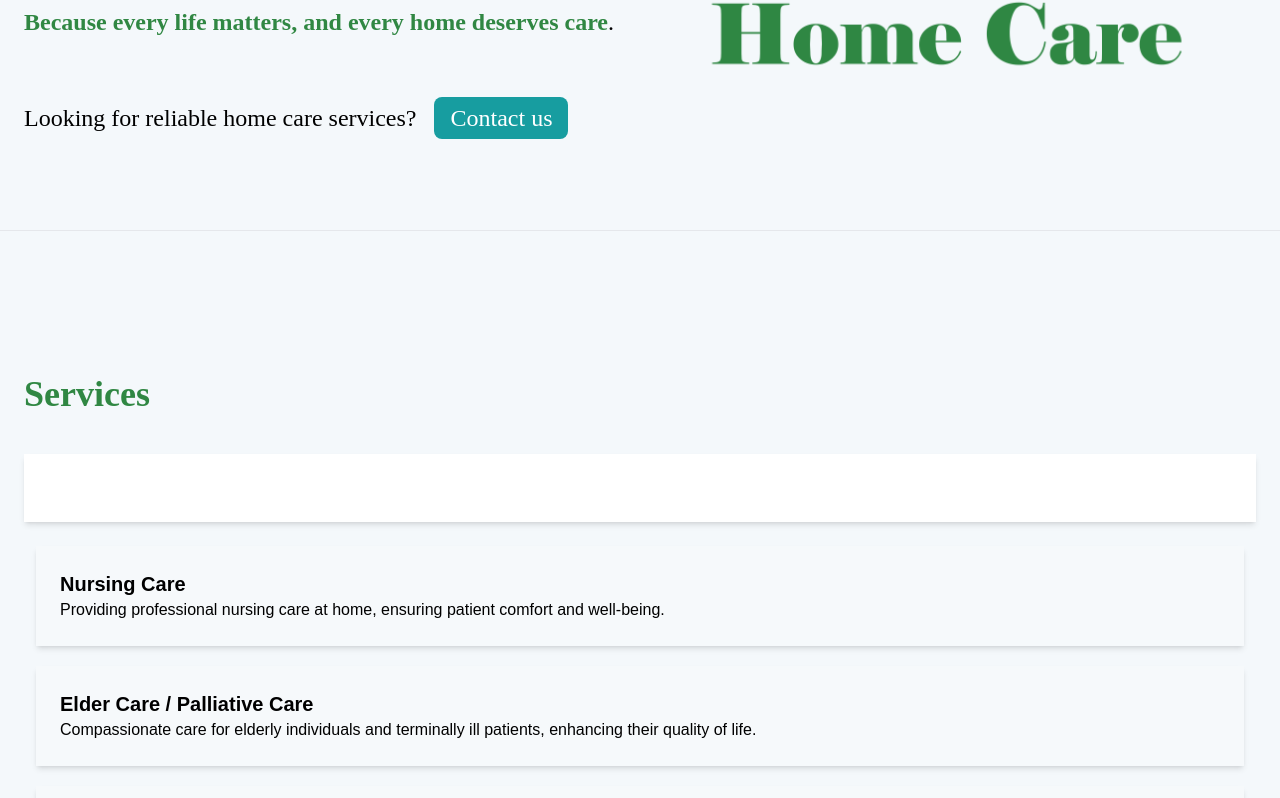
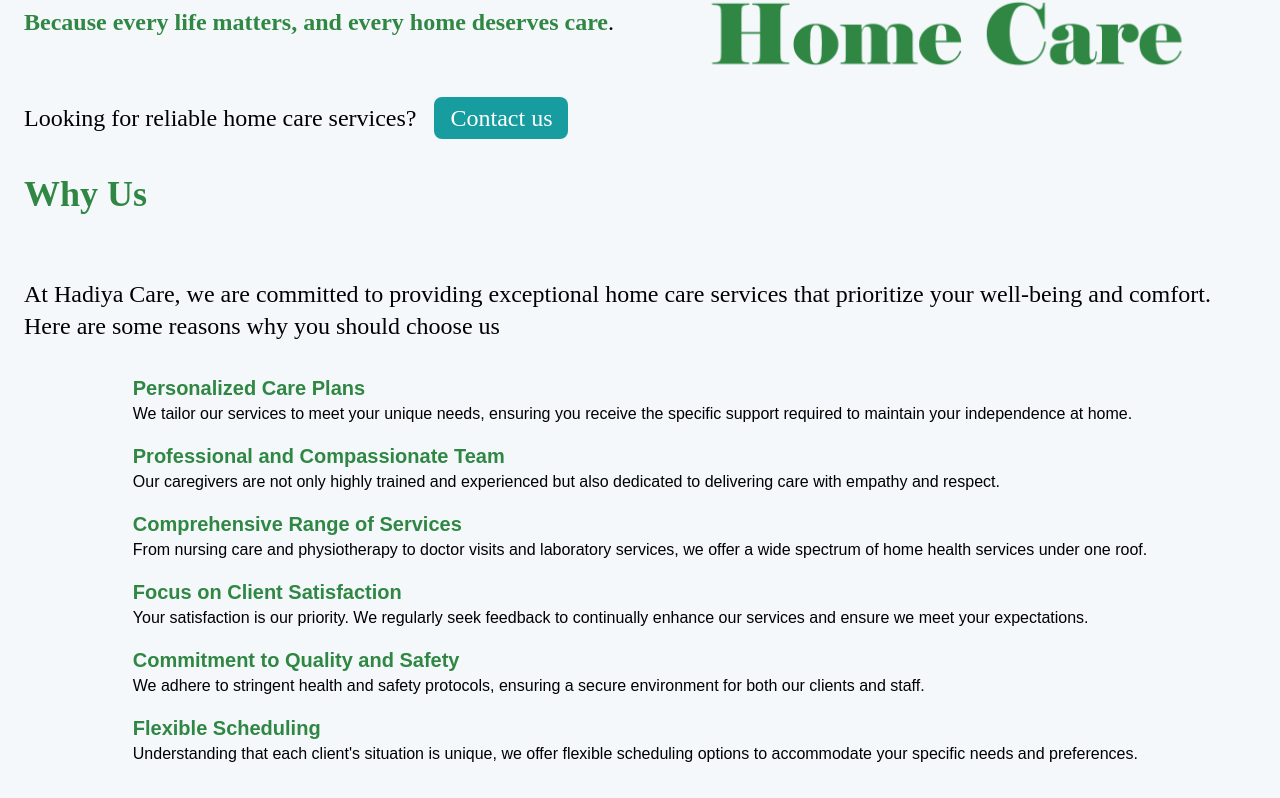
Before and after one commit to HASINMMPM/Hadiya-care, a React (Vite) app in the folder homecare frontend/: page / in a window 1280 px wide. Shown: the part 2722-3520 px from the top of the page. Built offline with nearby package versions, Linux system fonts and the light colour scheme.

Commit message:
added why us

```diff
--- a/homecare frontend/src/components/About.jsx
+++ b/homecare frontend/src/components/About.jsx
@@ -3,6 +3,38 @@
 import { motion } from "motion/react";
 
 const About = () => {
+  const data = [
+    {
+      title: "Personalized Care Plans",
+      description:
+        "We tailor our services to meet your unique needs, ensuring you receive the specific support required to maintain your independence at home.",
+    },
+    {
+      title: "Professional and Compassionate Team",
+      description:
+        "Our caregivers are not only highly trained and experienced but also dedicated to delivering care with empathy and respect.",
+    },
+    {
+      title: "Comprehensive Range of Services",
+      description:
+        "From nursing care and physiotherapy to doctor visits and laboratory services, we offer a wide spectrum of home health services under one roof.",
+    },
+    {
+      title: "Focus on Client Satisfaction",
+      description:
+        "Your satisfaction is our priority. We regularly seek feedback to continually enhance our services and ensure we meet your expectations.",
+    },
+    {
+      title: "Commitment to Quality and Safety",
+      description:
+        "We adhere to stringent health and safety protocols, ensuring a secure environment for both our clients and staff.",
+    },
+    {
+      title: "Flexible Scheduling",
+      description:
+        "Understanding that each client's situation is unique, we offer flexible scheduling options to accommodate your specific needs and preferences.",
+    },
+  ];
   return (
     <section id="about" className="section">
       <div className="grid grid-cols-1 lg:grid-cols-2 gap-10 lg:gap-0 items-center justify-center">
@@ -16,10 +48,22 @@
             className="paragraph"
           >
             <p className="">
-            For over <b>three years</b>, we have been dedicated to providing <b>professional and compassionate home care services</b> to those in need. Our team consists of highly <b>qualified nurses</b>, including <b>ANM, JNM, BSc nurses</b>, and experienced <b>home nurses</b>, along with reliable <b>daily wage staff</b> to ensure round-the-clock support.
+              For over <b>three years</b>, we have been dedicated to providing{" "}
+              <b>professional and compassionate home care services</b> to those
+              in need. Our team consists of highly <b>qualified nurses</b>,
+              including <b>ANM, JNM, BSc nurses</b>, and experienced{" "}
+              <b>home nurses</b>, along with reliable <b>daily wage staff</b> to
+              ensure round-the-clock support.
             </p>
             <p className="">
-            We believe in <b>personalized care</b> that brings comfort, dignity, and independence to our clients, whether they need <b>medical assistance, elderly care, post-hospitalization support, or daily living aid</b>. Our services are designed to cater to <b>individual needs</b>, ensuring the highest level of care and attention.
+              We believe in <b>personalized care</b> that brings comfort,
+              dignity, and independence to our clients, whether they need{" "}
+              <b>
+                medical assistance, elderly care, post-hospitalization support,
+                or daily living aid
+              </b>
+              . Our services are designed to cater to <b>individual needs</b>,
+              ensuring the highest level of care and attention.
             </p>
             <p className="">
               <b>Because every life matters, and every home deserves care</b>.
@@ -43,6 +87,44 @@
         </div>
         {/* ?END */}
       </div>
+
+
+
+        <div className="w-full flex flex-col gap-6">
+          <h3 className="section-title">Why Us</h3>
+          <motion.div
+            initial={{ opacity: 0 }}
+            whileInView={{ opacity: 1 }}
+            transition={{ duration: 0.5, delay: 0.3 }}
+            className="paragraph"
+          >
+            <p className="">
+              At Hadiya Care, we are committed to providing exceptional home
+              care services that prioritize your well-being and comfort. Here
+              are some reasons why you should choose us
+            </p>
+          </motion.div>
+        <div className="mx-auto">
+        {data.map((data, index) => {
+            return (
+              <ul key={index} >
+                <motion.li
+                  initial={{ x: 100 }}
+                  whileInView={{ x: 0 }}
+                  transition={{ duration: 0.5, delay: 0.5 }}
+                  className="py-2"
+                >
+                  <h4 className="font-bold text-lg md:text-xl text-dgreen">
+                    {data.title}
+                  </h4>
+                  <p>{data.description}</p>
+                </motion.li>
+              </ul>
+            );
+          })}
+        </div>
+        </div>
+
     </section>
   );
 };
```
